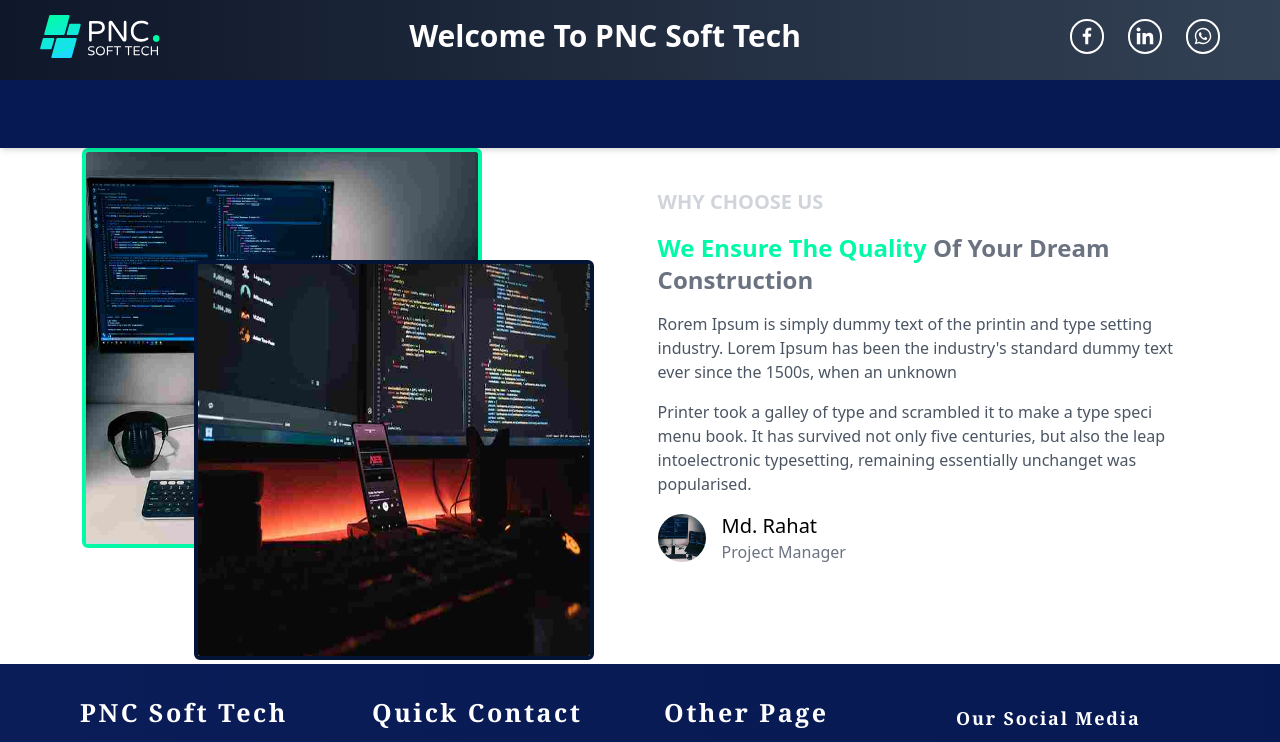
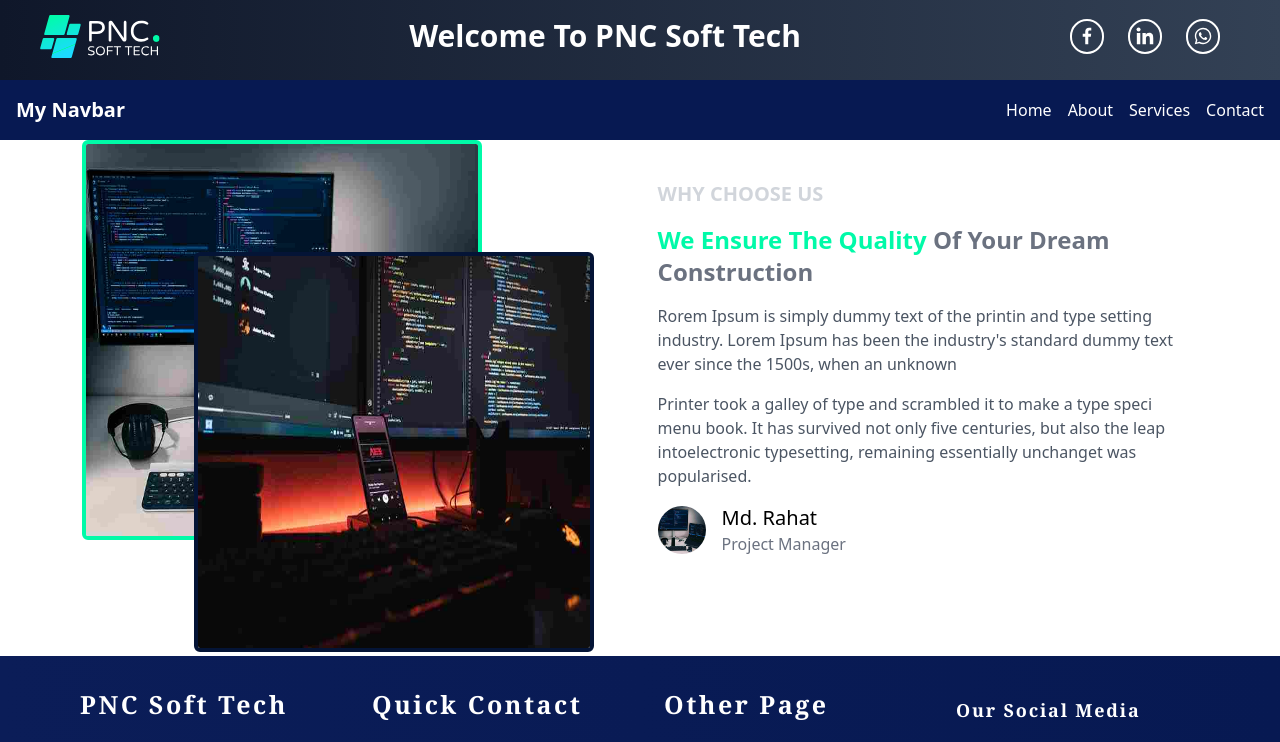
Before and after one commit to rahatcse5bu/PNC-Soft-Tech-NextJS, a Next.js app: page /AboutPage/ChooseSection/ChooseSection in a window 1280 px wide. Shown: the top 742 px of the page. Built offline with nearby package versions, Linux system fonts and the light colour scheme.

Commit message:
NavBarAlt added

```diff
--- a/src/components/Header/Header.jsx
+++ b/src/components/Header/Header.jsx
@@ -1,7 +1,7 @@
 "use client"
 /* eslint-disable no-unused-vars */
 import { Colors } from "../../constant/colors";
-import NavBar from "./Navbar";
+import NavBarAlt from "./NavbarAlt";
 import Title from "./Title";
 const Header = () => {
   console.log(Colors.primary);
@@ -13,7 +13,7 @@ const Header = () => {
   return (
     <>
       <Title />
-      <NavBar />
+      <NavBarAlt />
     </>
   );
 };
--- /dev/null
+++ b/src/components/Header/NavbarAlt.jsx
@@ -0,0 +1,113 @@
+'use client';
+
+import { useState, useEffect } from 'react';
+import Link from 'next/link';
+
+const navData = [
+  { title: 'Home', path: '/' },
+  { title: 'About', path: '/about' },
+  {
+    title: 'Services',
+    subLinks: [
+      { title: 'Web Development', path: '/services/web-development' },
+      { title: 'App Development', path: '/services/app-development' },
+    ],
+  },
+  { title: 'Contact', path: '/contact' },
+];
+
+export default function NavBarAlt() {
+  const [openNav, setOpenNav] = useState(false);
+  const [isMobile, setIsMobile] = useState(false);
+
+  useEffect(() => {
+    const handleResize = () => {
+      setIsMobile(window.innerWidth < 960);
+      if (window.innerWidth >= 960) {
+        setOpenNav(false);
+      }
+    };
+
+    handleResize(); // Check on initial render
+    window.addEventListener('resize', handleResize);
+
+    return () => window.removeEventListener('resize', handleResize);
+  }, []);
+
+  const NavList = () => (
+    <ul className="flex flex-col lg:flex-row lg:items-center gap-4">
+      {navData.map((item, index) => (
+        <li key={index} className="relative">
+          {item.subLinks ? (
+            <div className="group">
+              <span className="cursor-pointer hover:text-blue-500">{item.title}</span>
+              <ul className="absolute left-0 mt-2 hidden w-40 bg-white shadow-lg group-hover:block">
+                {item.subLinks.map((subLink, subIndex) => (
+                  <li key={subIndex} className="p-2 hover:bg-gray-200">
+                    <Link href={subLink.path}>{subLink.title}</Link>
+                  </li>
+                ))}
+              </ul>
+            </div>
+          ) : (
+            <Link href={item.path} className="hover:text-blue-500">
+              {item.title}
+            </Link>
+          )}
+        </li>
+      ))}
+    </ul>
+  );
+
+  return (
+    <nav className="sticky top-0 z-10 bg-gradient-to-r from-[#071952] to-[#071952] p-4 text-white">
+      <div className="flex justify-between items-center">
+        <h1 className="text-xl font-bold">My Navbar</h1>
+
+        {/* Mobile Menu Toggle */}
+        {isMobile && (
+          <button
+            onClick={() => setOpenNav(!openNav)}
+            className="lg:hidden text-white focus:outline-none"
+          >
+            {openNav ? (
+              <svg
+                xmlns="http://www.w3.org/2000/svg"
+                className="h-6 w-6"
+                fill="none"
+                viewBox="0 0 24 24"
+                stroke="currentColor"
+                strokeWidth={2}
+              >
+                <path strokeLinecap="round" strokeLinejoin="round" d="M6 18L18 6M6 6l12 12" />
+              </svg>
+            ) : (
+              <svg
+                xmlns="http://www.w3.org/2000/svg"
+                className="h-6 w-6"
+                fill="none"
+                viewBox="0 0 24 24"
+                stroke="currentColor"
+                strokeWidth={2}
+              >
+                <path strokeLinecap="round" strokeLinejoin="round" d="M4 6h16M4 12h16M4 18h16" />
+              </svg>
+            )}
+          </button>
+        )}
+
+        {/* Desktop Navigation */}
+        <div className="hidden lg:block">
+          <NavList />
+        </div>
+      </div>
+
+      {/* Mobile Navigation */}
+      {isMobile && openNav && (
+        <div className="mt-4">
+          <NavList />
+        </div>
+      )}
+    </nav>
+  );
+}
--- a/src/pages/_app.js
+++ b/src/pages/_app.js
@@ -2,16 +2,13 @@ import "../index.css";
 import "../assets/styles/nav-bar.css";
 import "../pages/AboutPage/PointSection/pointSection.css"; // Add your global CSS here
 import MainLayout from "../Layout/MainLayout";
-import { ThemeProvider } from "@material-tailwind/react";
 
 export default function App({ Component, pageProps }) {
   const getLayout = Component.getLayout || ((page) => page);
 
   return (
-    <ThemeProvider>
-      <MainLayout>
-        <Component {...pageProps} />
-      </MainLayout>
-    </ThemeProvider>
+    <MainLayout>
+      <Component {...pageProps} />
+    </MainLayout>
   );
 }
```
